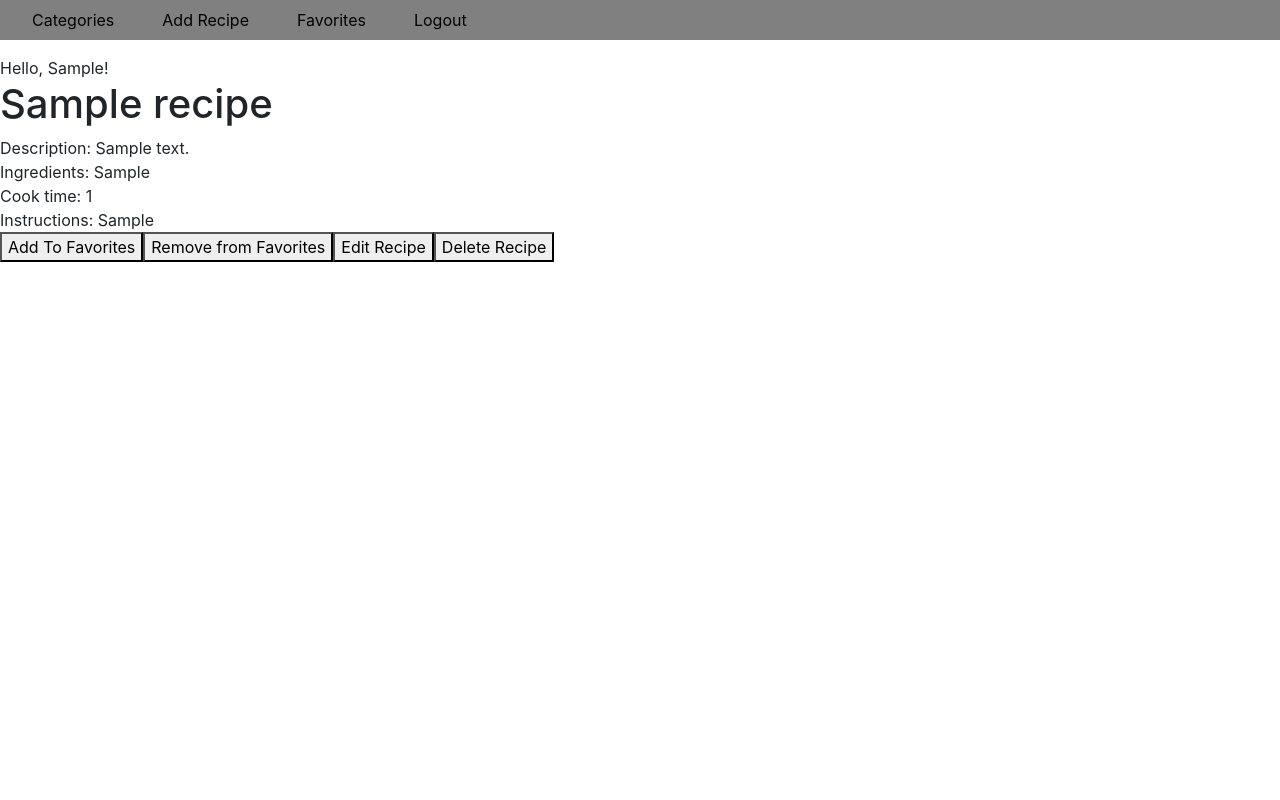
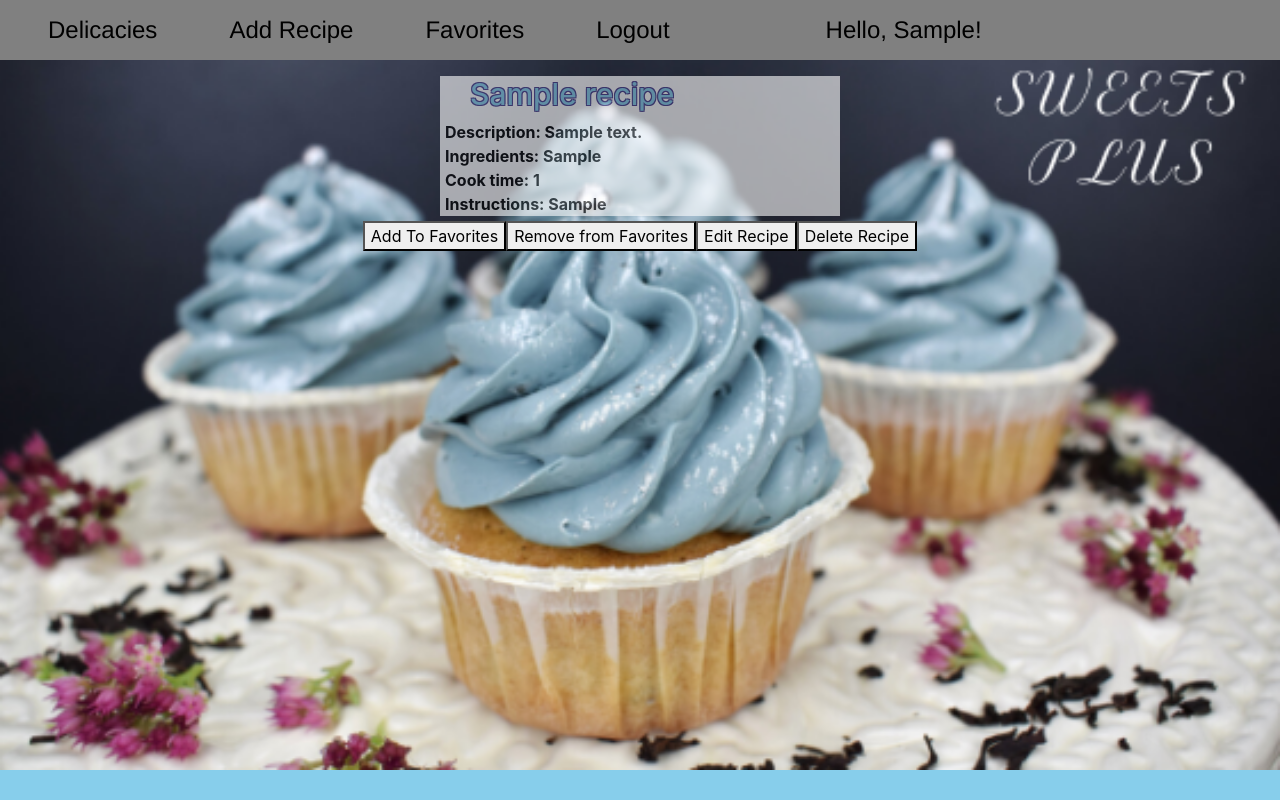
Before and after one commit to mderamus19/sweets-plus-backend-capstone, a Django app: page /recipe/1/ in a window 1280 px wide. Run offline with Django 3.2, Linux system fonts and the light colour scheme; a user stored in the database is signed in; tables that the repository leaves empty hold one stand-in row (values such as "Sample post"); some libraries are stand-ins or nearby versions.

Commit message:
more styles

```diff
--- a/sweetsplusproject/sweetsplusapp/static/styles/recipe.css
+++ b/sweetsplusproject/sweetsplusapp/static/styles/recipe.css
@@ -0,0 +1,84 @@
+.container {
+    display: flex;
+    flex-direction: column;
+    justify-content: center;
+    align-items: center;
+}.title {
+    margin-left: 135px;
+    color: white;
+    text-shadow: -1px -1px 0 darkslateblue,
+    1px -1px 0 darkslateblue,
+    -1px 1px 0 darkslateblue,
+    1px 1px 0 darkslateblue;
+}
+
+.title-page {
+    margin-left: 30px;
+    color: skyblue;
+    font-size: 30px;
+    text-shadow: -1px -1px 0 darkslateblue,
+    1px -1px 0 darkslateblue,
+    -1px 1px 0 darkslateblue,
+    1px 1px 0 darkslateblue;
+}
+.text {
+    margin-left: 5px;
+    color: black;
+}
+.instructions {
+    background:skyblue;
+}
+.description {
+    background:white;
+    color:black;
+    opacity: .6;
+    width: 400px;
+    margin-bottom: 5px;
+
+}
+.form-color {
+    background: skyblue;
+}
+.left {
+    width: 30%;
+    float: left;
+    text-align: right;
+    color: white;
+    text-shadow: -1px -1px 0 darkslateblue,
+    1px -1px 0 darkslateblue,
+    -1px 1px 0 darkslateblue,
+    1px 1px 0 darkslateblue;
+    /* border-color: darkslateblue; */
+}
+.right {
+    width: 65%;
+    margin-left: 10px;
+    margin-bottom: 5px;
+    float:left;
+}
+.submit{
+    width: 65%;
+    margin-right: 15px;
+    float:right;
+}
+.update{
+    width: 65%;
+    margin-right: 15px;
+    float:right;
+}
+ol {
+    font-size: 150%;
+    font-family: 'Franklin Gothic Medium', 'Arial Narrow', Arial, sans-serif;
+    color: black;
+}
+.name {
+    margin-left: 120px;
+}
+.sweets {
+    /* background:skyblue; */
+    width: 100%;
+    position: absolute;
+    top: 50px;
+    z-index:-1;
+    /* opacity: .7; */
+}
--- a/sweetsplusproject/sweetsplusapp/templates/categories/list.html
+++ b/sweetsplusproject/sweetsplusapp/templates/categories/list.html
@@ -11,11 +11,12 @@
     <meta charset="utf-8">
     <title>Sweets Plus</title>
   </head>
-  <body>
   {% load static %}
       <img src ="{% static 'images/assorted.jpg' %}" class = "assorted">
+<div class="container-category">
+  <body class="all_categories">
 
-    <h1>Categories</h1>
+    <h1>Delicacies</h1>
 {% comment %} category is singular because you are looking for a singular category {% endcomment %}
     <ol>
     {% for category in all_categories %}
@@ -26,5 +27,6 @@
     </ol>
 
   </body>
+  </div>
 </html>
 {% endblock content%}
--- a/sweetsplusproject/sweetsplusapp/templates/recipes/detail.html
+++ b/sweetsplusproject/sweetsplusapp/templates/recipes/detail.html
@@ -1,20 +1,30 @@
 {% extends 'shared/base.html' %}
+{% load staticfiles %}
+{% load bootstrap4 %}
+
+{% block css %}
+    <link rel="stylesheet" href="{% static 'styles/recipe.css' %}" />
+{% endblock %}
 {% block content %}
 
-<!DOCTYPE html>
-<html>
+{% comment %} <!DOCTYPE html> {% endcomment %}
+{% comment %} <html> {% endcomment %}
 
-<head>
-    <meta charset="utf-8">
-    <title>Recipe</title>
-</head>
+{% comment %} <head> {% endcomment %}
+    {% comment %} <meta charset="utf-8"> {% endcomment %}
+    {% comment %} <title>Recipe</title> {% endcomment %}
+{% comment %} </head> {% endcomment %}
+{% load static %}
+  <img src ="{% static 'images/cupcakes.png' %}" class="sweets"/>
+<div class="container">
+<body class="instructions">
 
-<body>
-
-    <section id="recipe-details">
-        <h1>{{ recipe.name }}</h1>
+    <section id="recipe-details" class="description">
+        <h1 class="title-page">{{ recipe.name }}</h1>
+        <div class="text"><strong>
         Description: {{ recipe.description }}<br> Ingredients: {{ recipe.ingredients }}<br>
         Cook time: {{ recipe.cook_time }}<br> Instructions: {{ recipe.instructions }}
+        </strong></div>
     </section>
 
     <section id="recipe-actions" style="display:flex;">
@@ -45,6 +55,6 @@
     </section>
 
 </body>
-
-</html>
+</div>
+{% comment %} </html> {% endcomment %}
 {% endblock content %}
--- a/sweetsplusproject/sweetsplusapp/templates/shared/base.html
+++ b/sweetsplusproject/sweetsplusapp/templates/shared/base.html
@@ -25,6 +25,9 @@
         a {
             color: black;
         }
+        .name {
+            margin-left: 120px;
+        }
     </style>
     <link rel="stylesheet" href="{% static 'styles/base.css' %}" />
     {% block css %}
@@ -35,16 +38,16 @@
 
     <nav id="site-nav">
         <ol class="navList">
-            <li class="navList__route"><a href="{% url 'sweetsplusapp:categories' %}">Categories</a>
+            <li class="navList__route"><a href="{% url 'sweetsplusapp:categories' %}">Delicacies</a>
             <li class="navList__route"><a href="{% url 'sweetsplusapp:recipe_form' %}">Add Recipe</a>
             <li class="navList__route"><a href="{% url 'sweetsplusapp:favorites' %}">Favorites</a>
             {% if request.user.is_authenticated %}
                 <li class="navList__route"><a href="{% url 'sweetsplusapp:logout' %}">Logout</a></li>
+              <div class="name">   Hello, {{user.first_name}}!</div>
             {% else %}
                 <li class="navList__route"><a href="{% url 'sweetsplusapp:login' %}">Login</a></li>
             {% endif %}
         </ol>
-                 Hello, {{user.first_name}}!
     </nav>
 
     {% block content %}
```
Also changed, not shown: sweetsplusproject/sweetsplusapp/static/styles/category.css (+49 -10 lines), sweetsplusproject/sweetsplusapp/static/styles/favorite.css (added, +25 -0 lines), sweetsplusproject/sweetsplusapp/templates/categories/detail.html (+6 -6 lines), sweetsplusproject/sweetsplusapp/templates/favorites/list.html (+8 -1 lines), sweetsplusproject/sweetsplusapp/templates/recipes/form.html (+30 -20 lines), sweetsplusproject/sweetsplusapp/static/images/cupcakes.png (added).
